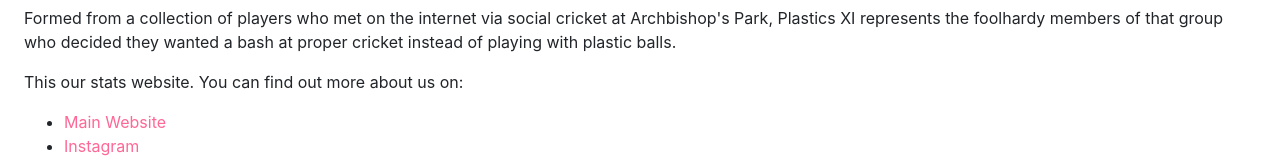
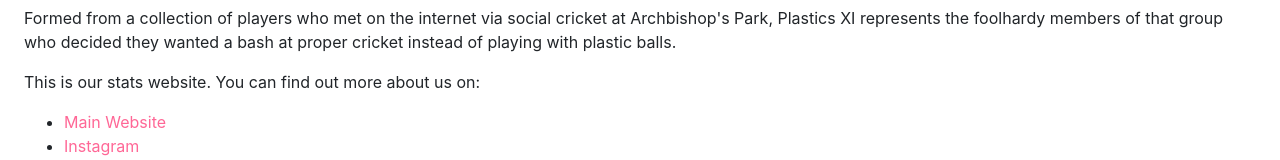
Before and after one commit to chib31/quackstats-vue, a Vue app: page / in a window 1280 px wide. Shown: the part 145-305 px from the top of the page. Built offline with nearby package versions, Linux system fonts and the light colour scheme.

Commit message:
minor format / typo

```diff
--- a/src/components/HomePage.vue
+++ b/src/components/HomePage.vue
@@ -7,7 +7,7 @@
       playing with plastic balls.
     </p>
     <p>
-      This our stats website. You can find out more about us on:
+      This is our stats website. You can find out more about us on:
     </p>
     <ul>
       <li><b-link href="https://plasticscc.weebly.com/">Main Website</b-link></li>
--- a/src/components/Navbar.vue
+++ b/src/components/Navbar.vue
@@ -1,7 +1,7 @@
 <template>
   <div>
     <b-navbar toggleable="md" type="dark" variant="dark">
-      <b-navbar-brand href="/">
+      <b-navbar-brand href="/" class="mr-2">
         <b-img class="navbar__logo" src="../assets/images/plastics_logo_no_text.png"/>
         {{ teamName }} Stats
       </b-navbar-brand>
```
